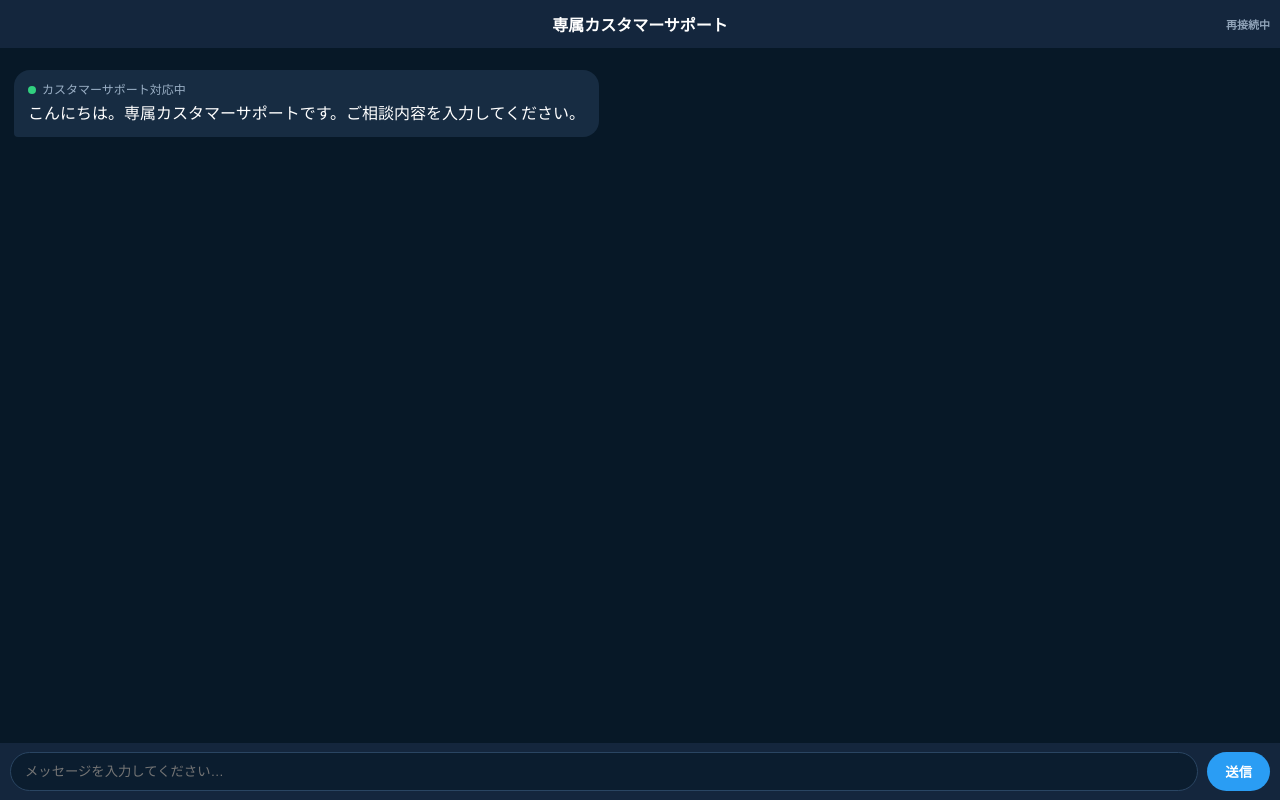
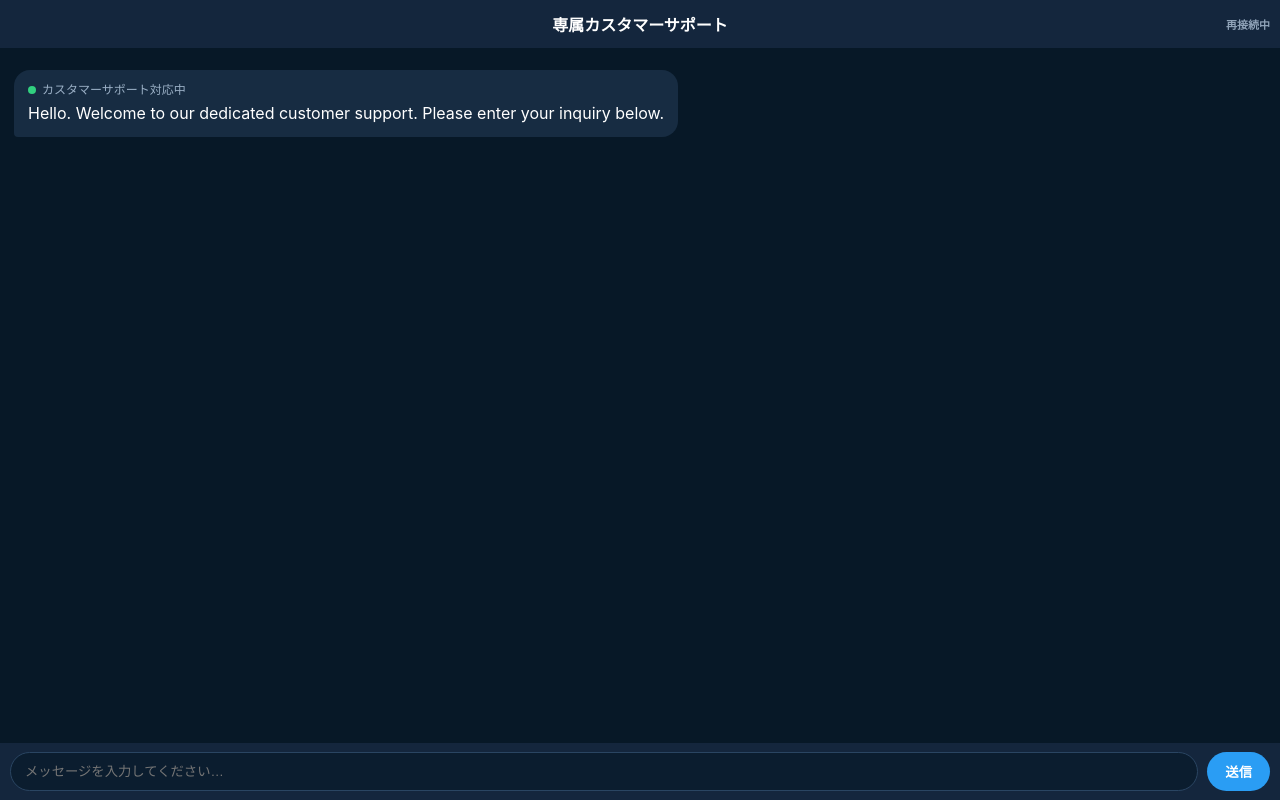
Before and after one commit to terentevnina934-art/online-customer-service, a plain HTML site: page index.html in a window 1280 px wide. Drawn offline with Linux system fonts and the light colour scheme; no server answers.

Commit message:
Update index.html

```diff
--- a/index.html
+++ b/index.html
@@ -82,7 +82,7 @@ html,body{
 <span class="dot"></span>カスタマーサポート対応中
 </div>
 
-こんにちは。専属カスタマーサポートです。ご相談内容を入力してください。
+Hello. Welcome to our dedicated customer support. Please enter your inquiry below.
 </div>
 
 </div>
```
